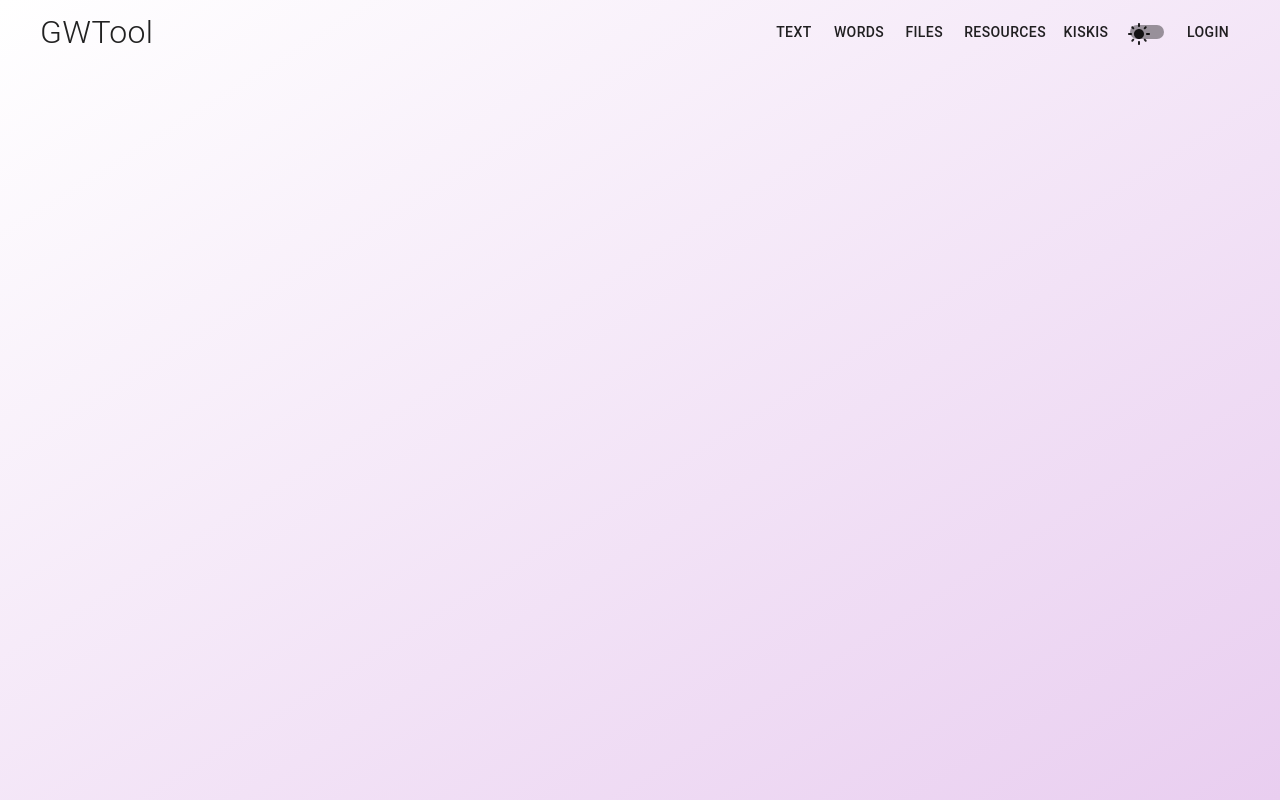
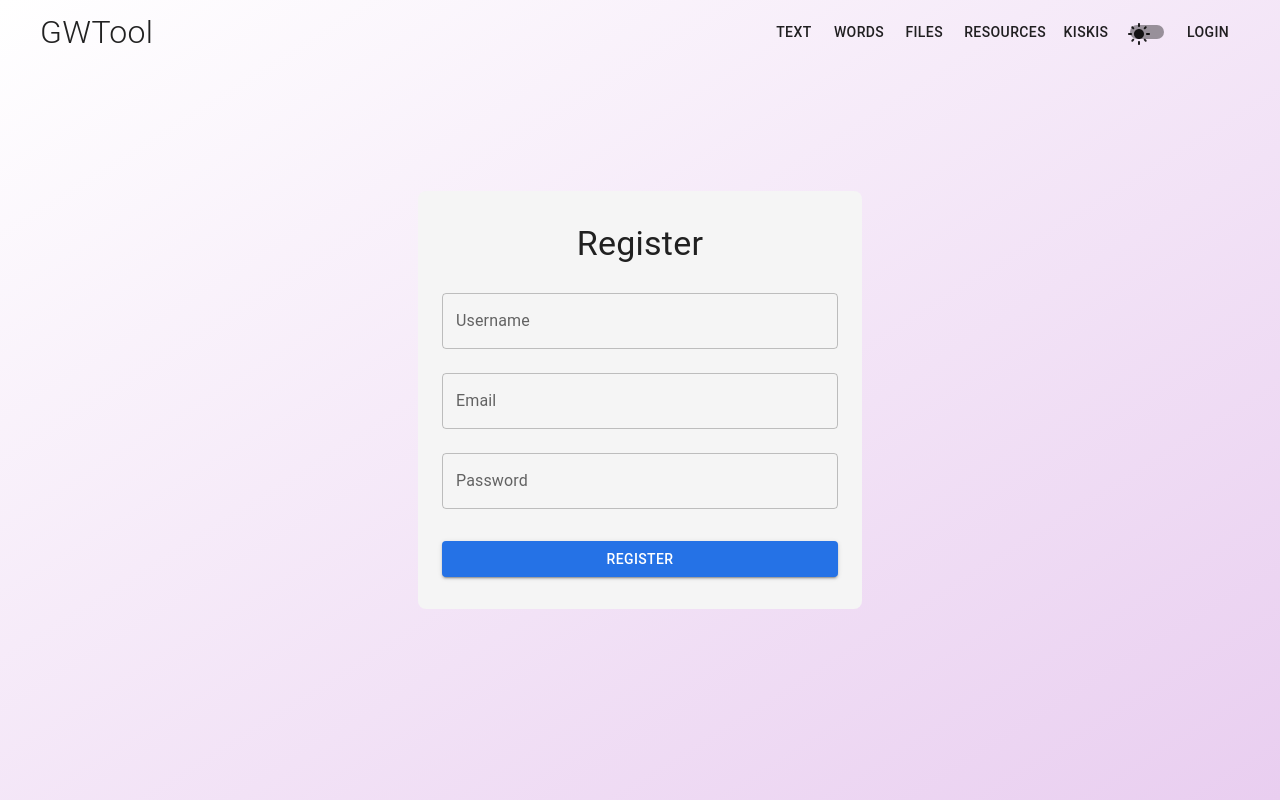
Before and after one commit to andygqw/GWTool_React, a React (Create React App) app: page /register in a window 1280 px wide. Built offline with nearby package versions, Linux system fonts and the light colour scheme.

Commit message:
added register page

```diff
--- a/src/App.js
+++ b/src/App.js
@@ -13,6 +13,7 @@ import {DarkMode, LightMode} from '@mui/icons-material';
 import {theme} from './theme';
 import LandingPage from './Component/LandingPage';
 import LoginPage from './Component/LoginPage';
+import RegisterPage from './Component/RegisterPage'
 import './App.css';
 
 import {Route, Routes, useNavigate} from 'react-router-dom';
@@ -102,6 +103,7 @@ function App() {
                 <Routes>
                     <Route path="/" element={<LandingPage mode={mode}/>}/>
                     <Route path="/login" element={<LoginPage/>}/>
+                    <Route path="/register" element={<RegisterPage />} />
                 </Routes>
             </Box>
         </ThemeProvider>
--- a/src/Component/LandingPage.js
+++ b/src/Component/LandingPage.js
@@ -5,9 +5,9 @@ import {useNavigate} from 'react-router-dom';
 
 
 const LandingPage = ({mode}) => {
+
     const theme = useTheme();
     const navigate = useNavigate();
-
 
     return (
         <div>
@@ -38,7 +38,11 @@ const LandingPage = ({mode}) => {
                     Rapid online tools for single user.
                 </Typography>
                 <div>
-                    <Button variant="contained" color="primary" sx={{mr: 2}}>
+                    <Button variant="contained"
+                            color="primary"
+                            sx={{mr: 2}}
+                            onClick={() => navigate('/register')}
+                    >
                         Get Started
                     </Button>
                     <Button variant="outlined"
--- /dev/null
+++ b/src/Component/RegisterPage.js
@@ -0,0 +1,84 @@
+import React, { useState } from 'react';
+import { Button, TextField, Container, Typography } from '@mui/material';
+import { useTheme } from '@mui/material/styles';
+import { useNavigate } from 'react-router-dom';
+import api from '../utils/api';
+
+const RegisterPage = () => {
+    const theme = useTheme();
+    const [username, setUsername] = useState('');
+    const [email, setEmail] = useState('');
+    const [password, setPassword] = useState('');
+    const [error, setError] = useState(null);
+    const navigate = useNavigate();
+
+    const handleRegister = async () => {
+        try {
+            const response = await api.post('/register', { username, email, password }, {
+                validateStatus: function (status) {
+                    return status >= 200 && status <= 500;
+                }
+            });
+
+            if (response.status === 200) {
+                navigate('/');
+            }
+            else {
+                throw new Error(response.data.error);
+            }
+        } catch (err) {
+            setError(err.message);
+        }
+    };
+
+    return (
+        <Container maxWidth="xs" sx={{
+            textAlign: 'center',
+            backgroundColor: theme.palette.background.paper,
+            padding: 4,
+            borderRadius: 2
+        }}>
+            <Typography variant="h4" gutterBottom>
+                Register
+            </Typography>
+            <TextField
+                fullWidth
+                variant="outlined"
+                label="Username"
+                margin="normal"
+                value={username}
+                onChange={(e) => setUsername(e.target.value)}
+            />
+            <TextField
+                fullWidth
+                variant="outlined"
+                label="Email"
+                type="email"
+                margin="normal"
+                value={email}
+                onChange={(e) => setEmail(e.target.value)}
+            />
+            <TextField
+                fullWidth
+                variant="outlined"
+                type="password"
+                label="Password"
+                margin="normal"
+                value={password}
+                onChange={(e) => setPassword(e.target.value)}
+            />
+            {error && <Typography color="error" variant="body2">{error}</Typography>}
+            <Button
+                fullWidth
+                variant="contained"
+                color="primary"
+                sx={{ mt: 3 }}
+                onClick={handleRegister}
+            >
+                Register
+            </Button>
+        </Container>
+    );
+};
+
+export default RegisterPage;
```
